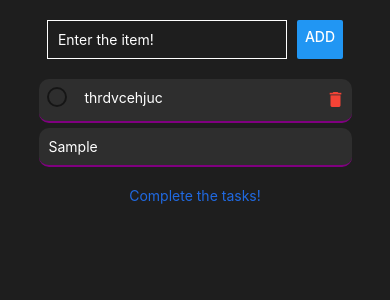
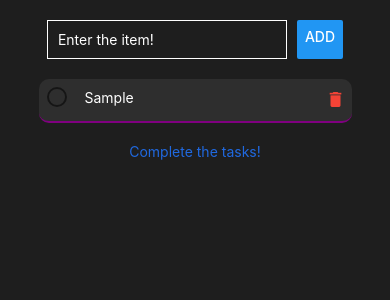
Before and after one commit to Shakileash5/to-do-app, a React Native app: screen / in a window 390 px wide. Both pictures are taken after typing "Sample" into the empty fields and a click on the button "ADD". Shown: the top 300 px of the page. Built offline with nearby package versions, Linux system fonts and the light colour scheme.

Commit message:
delete and strike added new bug arised in delete

```diff
--- a/App.js
+++ b/App.js
@@ -1,6 +1,8 @@
 import { StatusBar } from 'expo-status-bar';
-import React,{useState} from 'react';
+import React,{useState,useEffect} from 'react';
+import { render } from 'react-dom';
 import { StyleSheet, Text, View,TextInput,Dimensions,Button } from 'react-native';
+import { DefaultTheme,IconButton, Colors,RadioButton  } from 'react-native-paper';
 import Tasks from './tasks';
 
 export default function App() {
@@ -8,18 +10,50 @@
   const [focused,setFocused] = useState(0);
   const [items,setItems] = useState([]);
   const [inputText,setText] = useState("");
+  const [checked, setChecked] = React.useState('second');
 
   const addItemToList = ()=>{
-    let temp = {items:inputText,isCompleted:0};
     //setItems([...items,temp]);
     let list = items
-    list.push({id:list.length,text:inputText})
+    list.push({id:list.length,text:inputText,isCompleted:0})
     setItems(list);
     setText('');
 
   }
 
-  return (
+  const removeItemFromList = (id)=>{
+    let list = [...items];
+    console.log(list,id);
+    if(list.length == 1 ){
+      list = [];
+    }
+    else{
+      list.splice(id,1);
+    }
+    setItems(list);
+  }
+
+  const taskCompleted = (id)=>{
+
+    let list = [...items];
+    let holdElement = {};
+
+    list[id].isCompleted = 1;
+    holdElement = list[id];
+    if(list.length == 1 ){
+      list = [];
+    }
+    else{
+      list.splice(id,1);
+    }
+    list.push(holdElement)
+    setItems(list);
+
+  }
+
+
+
+   return (
     <View style={styles.container}>
       <View style={styles.addItem}>
         <TextInput style={focused?styles.addTextFocused:styles.addText} onChangeText={(text)=>{setText(text);}} onFocus={()=>setFocused(1)} value={inputText} onBlur={()=>setFocused(0)} placeholder="Enter the item!"></TextInput>
@@ -27,12 +61,31 @@
       </View>
 
       <View style={styles.cardView}>
-        <Tasks />
       {items.map((data,i)=>{
         //console.log("see",data.id,data.text);
 
         return(
-        <Text key={i} style={styles.item}>{data.text}</Text>
+        //<Text key={i} style={styles.item}>{data.text}</Text>
+          <View style={data.isCompleted == 0 ?styles.itemView:styles.itemViewCompleted}>
+              <RadioButton
+                  value="first"
+                  color={Colors.cyan500}
+                  status={ data.isCompleted == 1 ? 'checked' : 'unchecked' }
+                  onPress={() => {taskCompleted(data.id);setChecked('first');}}
+                  style={{alignItems:"flex-start",color:"red"}}
+                  key={1000+i}
+              />
+              <Text key={data.id} style={data.isCompleted == 0 ?styles.item:styles.itemCompleted}>{data.text}</Text>
+
+              <IconButton
+                  icon="delete"
+                  color={Colors.red500}
+                  size={20}
+                  onPress={() => {removeItemFromList(data.id);console.log('Pressed');}}
+                  style={{alignItems:"flex-end"}}
+                  key={i+2000}
+              />
+          </View>
         );
       })}
       </View>
@@ -85,10 +138,38 @@
   item: {
     color:"white",
     padding:10,
+    width:'100%',
     borderRadius:10,
+    marginBottom:5,
+  },
+  itemView: {
+    padding:0,
+    width:'100%',
+    flexDirection:"row",
     backgroundColor: '#2E2E2E',
     borderBottomWidth:2,
     borderBottomColor:"purple",
+    borderColor:"grey",
+    borderRadius:10,
     marginBottom:5,
-  }
+  },
+  itemCompleted: {
+    color:"grey",
+    textDecorationLine: 'line-through',
+    padding:10,
+    width:'100%',
+    borderRadius:10,
+    marginBottom:5,
+  },
+  itemViewCompleted: {
+    padding:0,
+    width:'100%',
+    flexDirection:"row",
+    backgroundColor: '#2E2E2E',
+    borderBottomWidth:2,
+    borderBottomColor:"green",
+    borderColor:"grey",
+    borderRadius:10,
+    marginBottom:5,
+  },
 });
--- a/tasks.js
+++ b/tasks.js
@@ -6,7 +6,7 @@
 function Tasks(){
     const [checked, setChecked] = React.useState('second');
     return (
-        <View style={styles.cardView}>
+        <View style={styles.itemView}>
             <RadioButton
                 value="first"
                 color={Colors.cyan500}
@@ -35,7 +35,7 @@
         borderRadius:5,
 
       },
-      cardView: {
+      itemView: {
         padding:0,
         width:'100%',
         flexDirection:"row",
```
